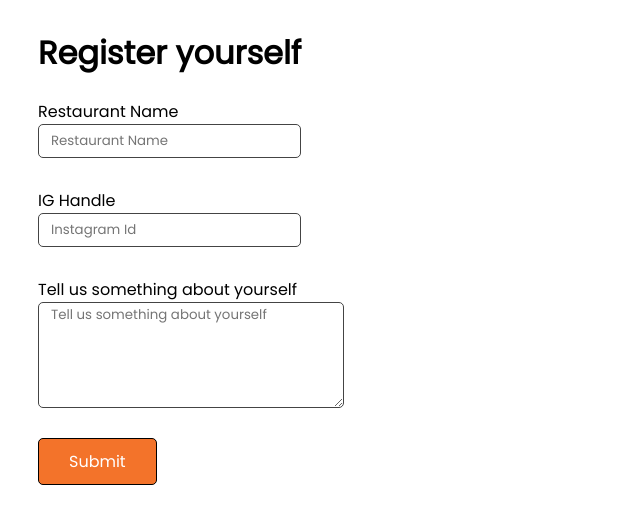
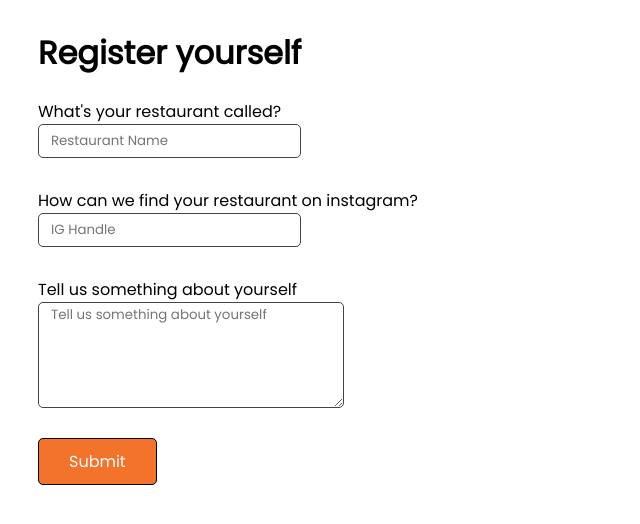
Before and after one commit to maharshi-bhaduri/orderli, a React (Vite) app: page /signup in a window 1280 px wide. Shown: the top 524 px of the page, without its empty margins (0-640 px from the left). Built offline with nearby package versions, Linux system fonts and the light colour scheme.

Commit message:
added redirects to get routing to work in netlify

```diff
--- a/src/App.jsx
+++ b/src/App.jsx
@@ -1,6 +1,6 @@
 import React from "react";
 import Header from "./Header/Header";
-import SignUp from "./Pages/Signup/SignUp.jsx";
+import SignUp from "./Pages/Signup/SignUp";
 import Home from "./Pages/Home/Home";
 import { Routes, Route } from "react-router-dom";
 export default function App() {
--- a/src/Pages/Signup/SignUp.jsx
+++ b/src/Pages/Signup/SignUp.jsx
@@ -1,5 +1,5 @@
 import React from "react";
-import "./Signup.css";
+import "./SignUp.css";
 export default function SignUp() {
   const [signUpFormData, setSignUpFormData] = React.useState({
     restName: "",
@@ -23,7 +23,7 @@ export default function SignUp() {
       </div>
       <form className="signup-form">
         <label>
-          Restaurant Name
+          What's your restaurant called?
           <input
             type="text"
             placeholder="Restaurant Name"
@@ -33,11 +33,11 @@ export default function SignUp() {
           />
         </label>
         <label>
-          IG Handle
+          How can we find your restaurant on instagram?
           <input
             type="text"
             name="restInstagramId"
-            placeholder="Instagram Id"
+            placeholder="IG Handle"
             value={signUpFormData.restInstagramId}
             onChange={handleChange}
           />
```
Also changed, not shown: 1 other file (tests, documents, lock files or other folders).
